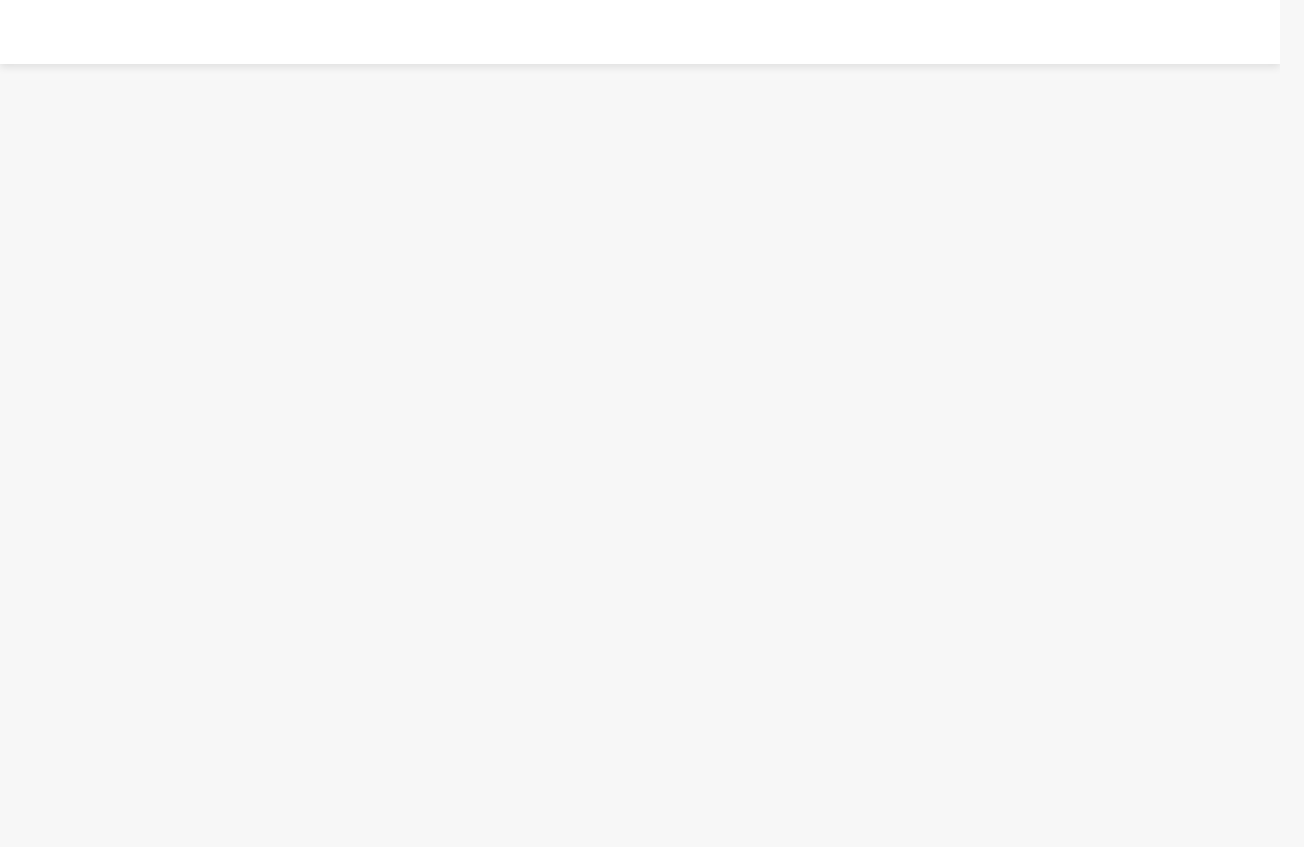
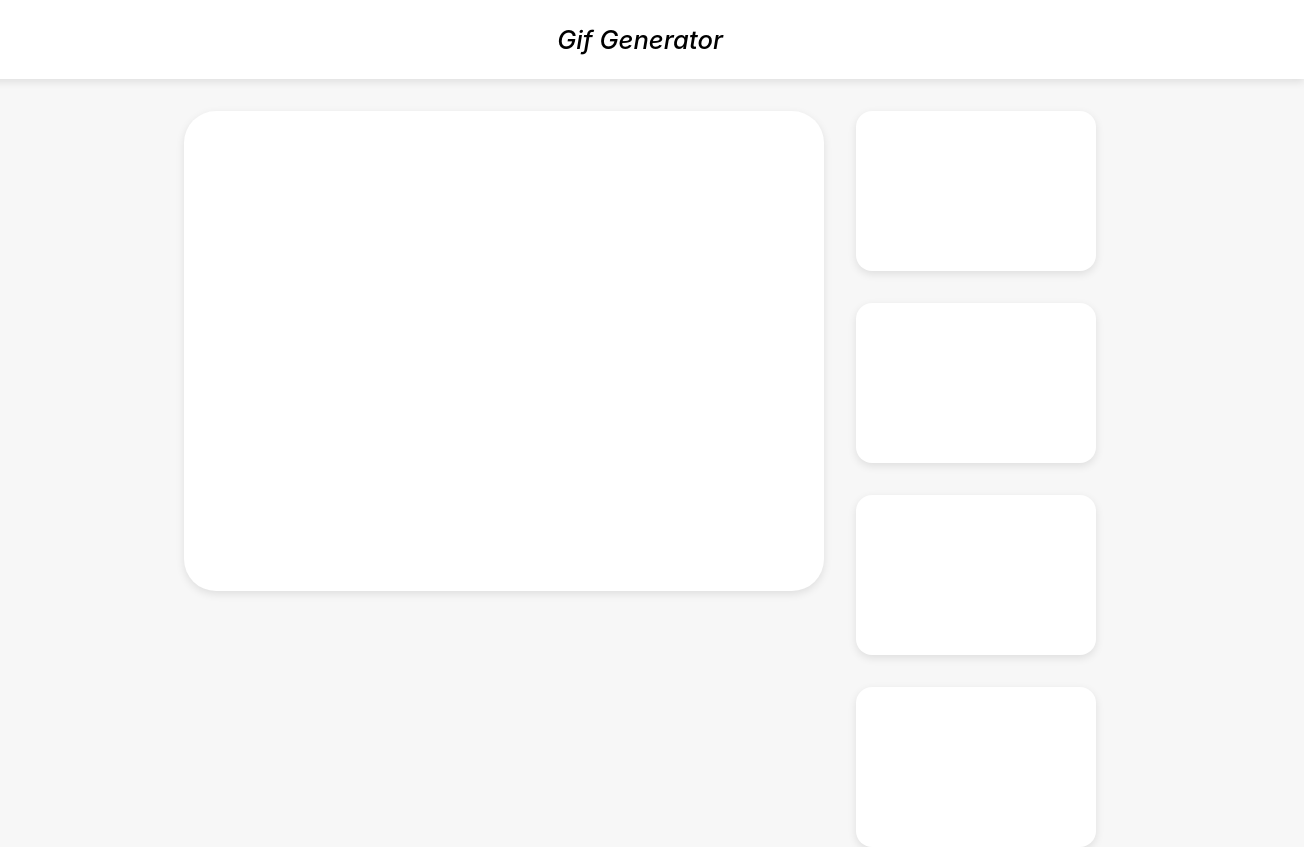
Before and after one commit to danmin20/gif-generator, a React (Create React App) app: page / in a window 1280 px wide. Shown: the whole page, 1304 px wide, since content can reach past the window. Before the commit the page ends 800 px from the top, so only its background shows below. Built offline with nearby package versions, Linux system fonts and the light colour scheme.

Commit message:
기초적인 마크업

```diff
--- a/src/App.js
+++ b/src/App.js
@@ -1,11 +1,20 @@
+import styled from "styled-components";
 import Header from "./components/Header";
+import Image from "./components/Image";
 
 function App() {
   return (
-    <div className="App">
+    <Container>
       <Header />
-    </div>
+      <Image />
+    </Container>
   );
 }
 
+const Container = styled.div`
+  display: flex;
+  flex-direction: column;
+  align-items: center;
+`;
+
 export default App;
--- a/src/components/Header.js
+++ b/src/components/Header.js
@@ -1,14 +1,18 @@
 import styled from "styled-components";
 
 const Header = () => {
-  return <Container></Container>;
+  return <Container>Gif Generator</Container>;
 };
 
 const Container = styled.div`
   width: 100%;
-  height: 4rem;
+  padding: 1.5rem;
   background-color: white;
   box-shadow: ${({ theme }) => theme.boxShadow.normal};
+  text-align: center;
+  font-size: 1.6rem;
+  font-weight: 500;
+  font-style: italic;
 `;
 
 export default Header;
--- /dev/null
+++ b/src/components/Image.js
@@ -0,0 +1,46 @@
+import styled from "styled-components";
+
+const Image = () => {
+  return (
+    <Container>
+      <ImgBox />
+      <Menu />
+    </Container>
+  );
+};
+
+const Menu = () => {
+  return (
+    <div style={{ width: "15rem", marginLeft: "2rem" }}>
+      <Box />
+      <Box />
+      <Box />
+      <Box />
+    </div>
+  );
+};
+
+const Container = styled.div`
+  width: 100%;
+  display: flex;
+  justify-content: center;
+`;
+const ImgBox = styled.div`
+  width: 40rem;
+  height: 30rem;
+  background-color: white;
+  box-shadow: ${({ theme }) => theme.boxShadow.normal};
+  border-radius: 2rem;
+  margin-top: 2rem;
+`;
+
+const Box = styled.div`
+  width: 100%;
+  height: 10rem;
+  margin-top: 2rem;
+  border-radius: 1rem;
+  background-color: white;
+  box-shadow: ${({ theme }) => theme.boxShadow.normal};
+`;
+
+export default Image;
```
